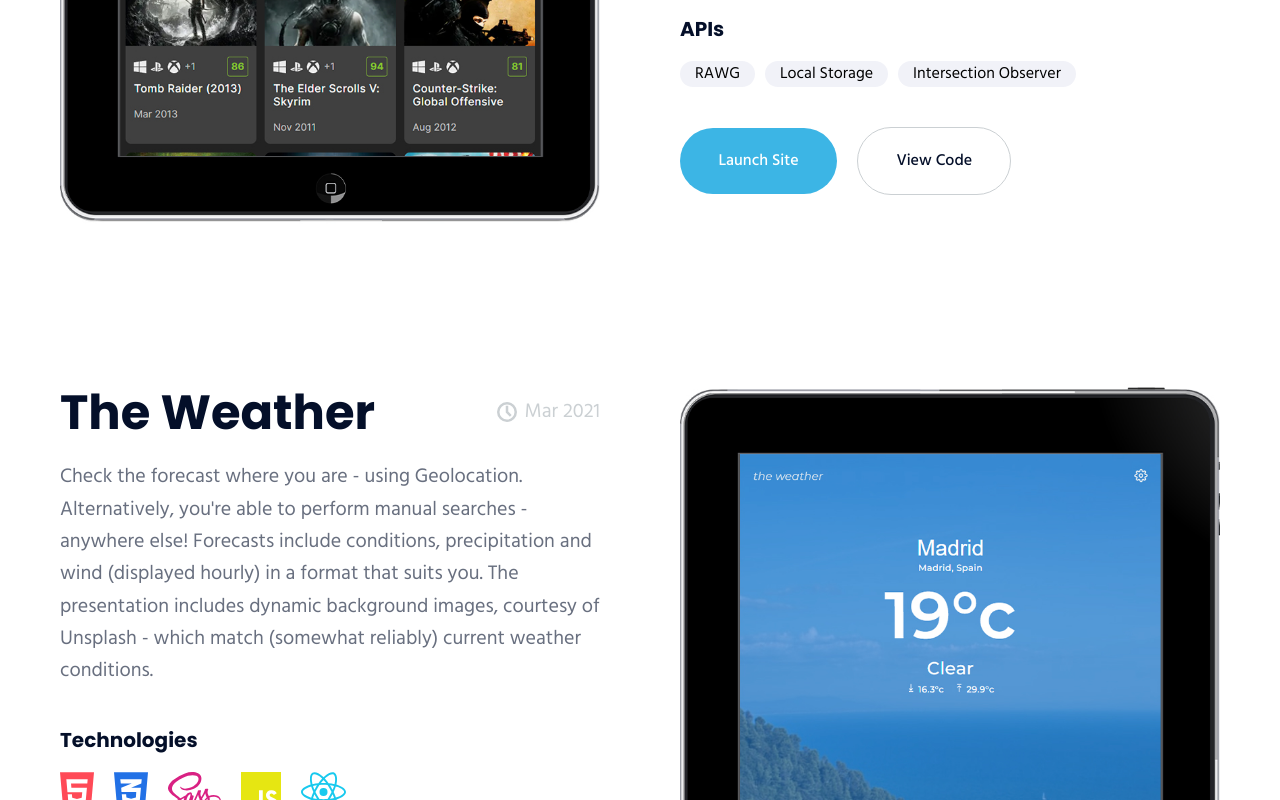
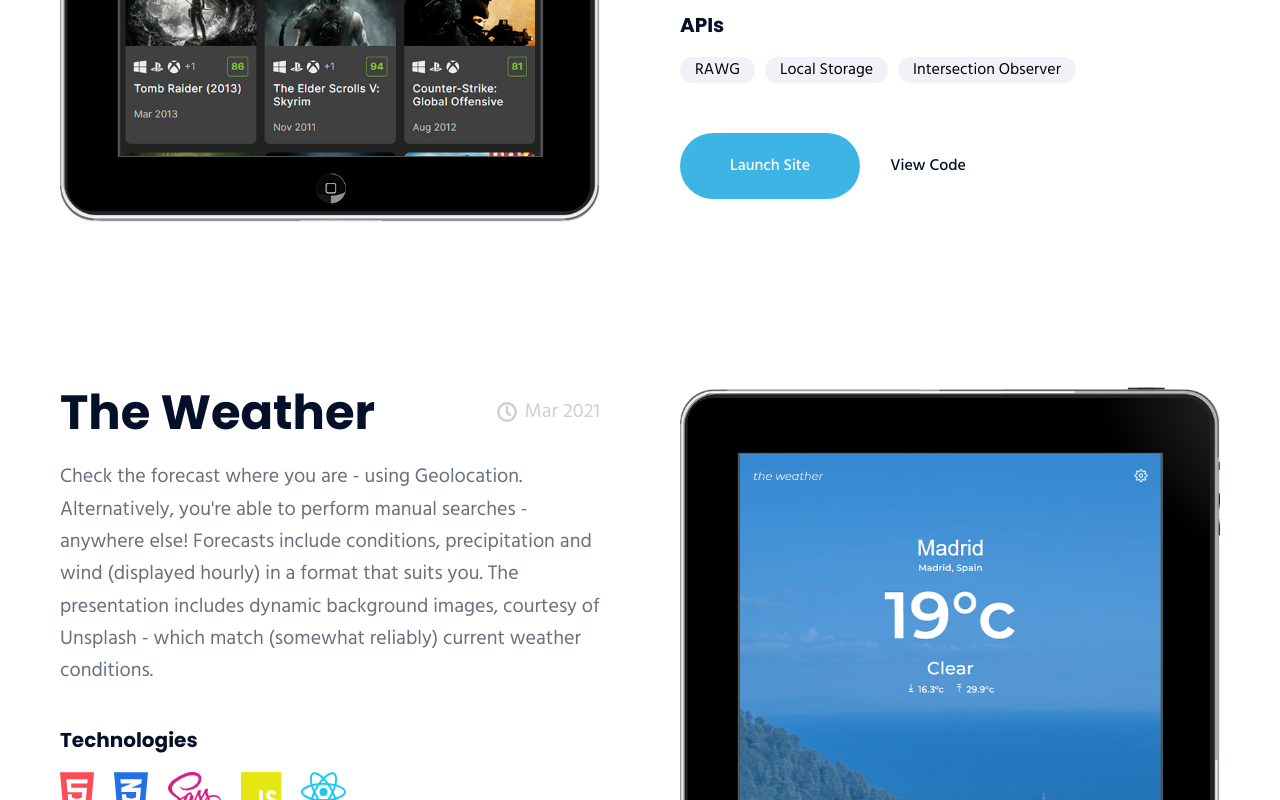
Before and after one commit to Dangereye/portfolio-v2, a Next.js app: page / in a window 1280 px wide. Shown: the part 1700-2500 px from the top of the page. Built offline with nearby package versions, Linux system fonts and the light colour scheme.

Commit message:
Tweeked buttons > btns.

```diff
--- a/articles/portfolio/project/Project.js
+++ b/articles/portfolio/project/Project.js
@@ -33,7 +33,7 @@
             href={project.repo__url}
             target="_blank"
             rel="noreferrer"
-            className="btn btn--secondary btn--large"
+            className="btn btn--tertiary "
           >
             View Code
           </a>
--- a/styles/articles/_hero.scss
+++ b/styles/articles/_hero.scss
@@ -42,8 +42,6 @@
   }
 
   .btns {
-    margin-top: 4rem;
-
     @media (max-width: $mobile) {
       position: absolute;
       bottom: 0;
--- a/styles/components/_buttons.scss
+++ b/styles/components/_buttons.scss
@@ -1,4 +1,5 @@
 .btns {
+  margin-top: 5rem;
   display: flex;
   flex-wrap: wrap;
   align-items: center;
@@ -27,7 +28,7 @@
   cursor: pointer;
 
   &--large {
-    padding: clamp(1.5rem, 3vw, 2.5rem) clamp(3rem, 3vw, 5rem);
+    padding: 2.5rem 5rem;
   }
 
   &--primary {
--- a/styles/components/_project.scss
+++ b/styles/components/_project.scss
@@ -93,7 +93,7 @@
     }
   }
 
-  .btn--secondary {
+  .btn--tertiary {
     color: $heading-dark;
   }
 
@@ -112,7 +112,11 @@
       }
     }
   }
-
+  .btns {
+    @media (max-width: 355px) {
+      justify-content: center;
+    }
+  }
   .tech,
   .apis,
   .third-party {
@@ -120,10 +124,7 @@
 
     .btns {
       margin: 0;
+      justify-content: flex-start;
     }
   }
-
-  .btns {
-    margin-top: 4rem;
-  }
 }
```
